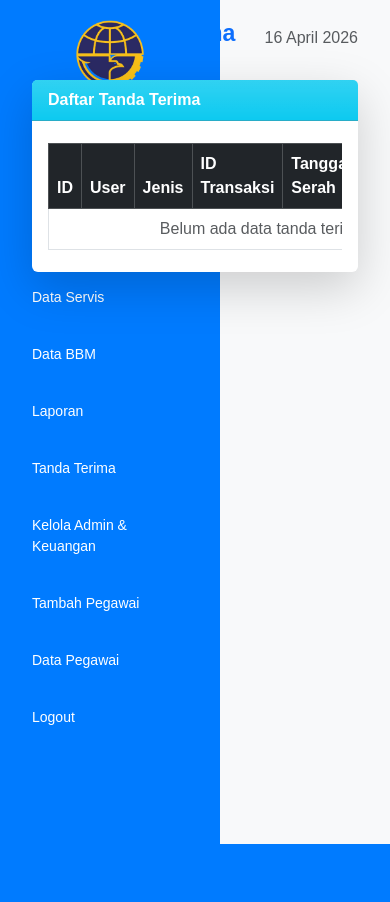
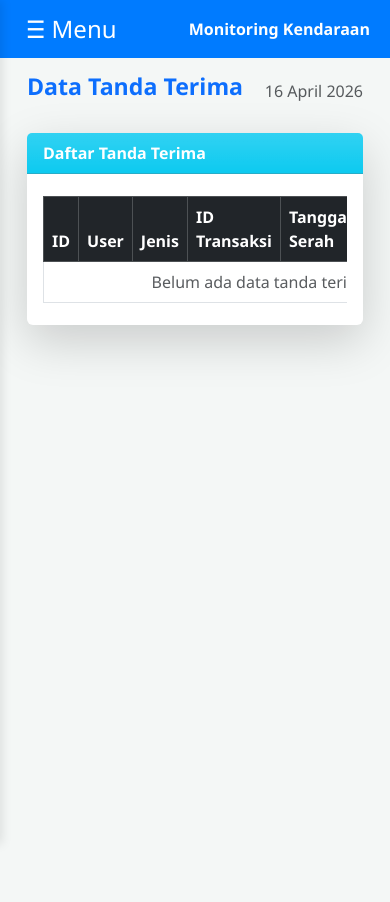
Before and after one commit to alfatahusman1-maman/Monitoring-Kendaraan, a PHP site: page /monitoring_kendaraan/admin/tanda_terima.php in a window 390 px wide. Before the commit the page ends 844 px from the top, so only its background shows below. Run offline with PHP 8.4, Linux system fonts and the light colour scheme; a user stored in the database is signed in; data comes from the database, SQL or seed files in the repository; data that the repository does not hold is empty; some libraries are stand-ins or nearby versions.

Commit message:
UI: Finalize mobile responsiveness across ALL admin modules

```diff
--- a/admin/kendaraan.php
+++ b/admin/kendaraan.php
@@ -270,7 +270,7 @@ $data = mysqli_query($conn, "SELECT * FROM kendaraan ORDER BY id DESC");
 <body>
 <?php include 'layout/sidebar.php'; ?>
 
-<div class="main-content">
+<div class="content">
     <h2> Data Kendaraan</h2>
     <p>
         <a href="dashboard.php">⬅ Kembali Dashboard</a> |
--- a/admin/laporan.php
+++ b/admin/laporan.php
@@ -11,6 +11,7 @@ require '../config.php';
 <html lang="id">
 <head>
     <meta charset="UTF-8">
+    <meta name="viewport" content="width=device-width, initial-scale=1.0">
     <title>Laporan</title>
     <link href="https://cdn.jsdelivr.net/npm/bootstrap@5.1.3/dist/css/bootstrap.min.css" rel="stylesheet">
     <style>
@@ -18,8 +19,7 @@ require '../config.php';
             margin: 0;
             font-family: Arial, sans-serif;
         }
-        .main-content {
-            margin-left: 220px; /* lebar sidebar */
+        .content {
             padding: 20px;
         }
     </style>
@@ -27,7 +27,7 @@ require '../config.php';
 <body>
 <?php include 'layout/sidebar.php'; ?>
 
-<div class="main-content">
+<div class="content">
     <h4> Data Laporan</h4>
     <p><?= date('d F Y'); ?></p>
 
--- a/admin/layout/sidebar.php
+++ b/admin/layout/sidebar.php
@@ -7,7 +7,20 @@ if (!isset($_SESSION['user']) || $_SESSION['user']['role'] != 'Admin') {
     return;
 }
 ?>
-<div class="sidebar">
+<link rel="stylesheet" href="../css/admin-style.css">
+
+<!-- Overlay for Mobile -->
+<div class="sidebar-overlay" id="overlay"></div>
+
+<!-- Top Nav for Mobile Toggle -->
+<div class="top-nav">
+    <button class="menu-toggle" id="toggleMenu">
+        <span>☰ Menu</span>
+    </button>
+    <div style="font-weight: bold;">Monitoring Kendaraan</div>
+</div>
+
+<div class="sidebar" id="sidebar">
     <!-- Logo -->
     <div class="logo-container">
         <img src="../lg dishub.png" alt="Logo Admin">
@@ -15,65 +28,43 @@ if (!isset($_SESSION['user']) || $_SESSION['user']['role'] != 'Admin') {
     <h2>Admin</h2>
 
     <!-- Menu Navigasi -->
-    <a href="dashboard.php">Dashboard</a>
-    <a href="kendaraan.php">Data Kendaraan</a>
-    <a href="servis.php">Data Servis</a>
-    <a href="bbm.php">Data BBM</a>
-    <a href="laporan.php">Laporan</a>
-    <a href="tanda_terima.php">Tanda Terima</a>
-    <a href="kelola_admin.php">Kelola Admin & Keuangan</a>
-    <a href="pegawai.php">Tambah Pegawai</a>
-    <a href="kelola_pegawai.php">Data Pegawai</a>
-    <a href="../logout.php" onclick="return confirm('Yakin logout?')">Logout</a>
+    <a href="dashboard.php" class="nav-link">Dashboard</a>
+    <a href="kendaraan.php" class="nav-link">Data Kendaraan</a>
+    <a href="servis.php" class="nav-link">Data Servis</a>
+    <a href="bbm.php" class="nav-link">Data BBM</a>
+    <a href="laporan.php" class="nav-link">Laporan</a>
+    <a href="tanda_terima.php" class="nav-link">Tanda Terima</a>
+    <a href="kelola_admin.php" class="nav-link">Kelola Admin & Keuangan</a>
+    <a href="pegawai.php" class="nav-link">Tambah Pegawai</a>
+    <a href="kelola_pegawai.php" class="nav-link">Data Pegawai</a>
+    <a href="../logout.php" onclick="return confirm('Yakin logout?')" class="nav-link">Logout</a>
 </div>
 
-<style>
-    body {
-        margin: 0;
-        font-family: Arial, sans-serif;
+<script>
+    const sidebar = document.getElementById('sidebar');
+    const toggleBtn = document.getElementById('toggleMenu');
+    const overlay = document.getElementById('overlay');
+
+    if (toggleBtn) {
+        toggleBtn.addEventListener('click', () => {
+            sidebar.classList.toggle('active');
+            overlay.classList.toggle('active');
+        });
     }
-    .sidebar {
-        height: 100%;
-        width: 220px;
-        position: fixed;
-        top: 0;
-        left: 0;
-        background-color:  #007bff;
-        padding-top: 20px;
-        color: #fff;
-        text-align: center;
-        overflow-y: auto;
+
+    if (overlay) {
+        overlay.addEventListener('click', () => {
+            sidebar.classList.remove('active');
+            overlay.classList.remove('active');
+        });
     }
-    .logo-container {
-        text-align: center;
-        margin-bottom: 10px;
-    }
-    .logo-container img {
-        width: 80px;
-        max-width: 100%;
-        height: auto;
-        border-radius: 50%;
-    }
-    .sidebar h2 {
-        margin-bottom: 25px;
-        font-size: 20px;
-    }
-    .sidebar a {
-        display: block;
-        padding: 14px 20px;
-        color: #fff;
-        text-decoration: none;
-        margin: 8px 12px;
-        border-radius: 6px;
-        font-size: 14px;
-        text-align: left;
-        transition: background-color 0.3s ease;
-    }
-    .sidebar a:hover {
-        background-color: #0056b3;
-    }
-    .content {
-        margin-left: 240px;
-        padding: 20px;
-    }
-</style>
+
+    // Mark active menu item
+    const currentPath = window.location.pathname.split('/').pop();
+    document.querySelectorAll('.nav-link').forEach(link => {
+        if (link.getAttribute('href') === currentPath) {
+            link.style.backgroundColor = 'var(--hover-color)';
+            link.style.borderLeft = '4px solid var(--text-white)';
+        }
+    });
+</script>
--- a/admin/tanda_terima.php
+++ b/admin/tanda_terima.php
@@ -16,6 +16,7 @@ $data = mysqli_query($conn, "SELECT t.*, u.nama
 <html lang="id">
 <head>
     <meta charset="UTF-8">
+    <meta name="viewport" content="width=device-width, initial-scale=1.0">
     <title>Kelola Tanda Terima</title>
     <link href="https://cdn.jsdelivr.net/npm/bootstrap@5.3.2/dist/css/bootstrap.min.css" rel="stylesheet">
     <link href="https://cdn.datatables.net/1.13.6/css/dataTables.bootstrap5.min.css" rel="stylesheet">
@@ -23,22 +24,16 @@ $data = mysqli_query($conn, "SELECT t.*, u.nama
         body {
             background-color: #f8f9fa;
         }
-        .main-content {
-            margin-left: 250px; /* menyesuaikan lebar sidebar */
+        .content {
             padding: 20px;
             transition: all 0.3s;
-        }
-        @media (max-width: 992px) {
-            .main-content {
-                margin-left: 0;
-            }
         }
     </style>
 </head>
 <body>
 <?php include 'layout/sidebar.php'; ?>
 
-<div class="main-content">
+<div class="content">
     <div class="container-fluid">
         <div class="d-flex justify-content-between align-items-center mb-4">
             <h3 class="fw-bold text-primary"> Data Tanda Terima</h3>
--- /dev/null
+++ b/css/admin-style.css
@@ -0,0 +1,148 @@
+:root {
+    --sidebar-width: 240px;
+    --primary-color: #007bff;
+    --hover-color: #0056b3;
+    --bg-color: #f4f7f6;
+    --text-white: #ffffff;
+}
+
+* {
+    box-sizing: border-box;
+}
+
+body {
+    margin: 0;
+    font-family: 'Segoe UI', Tahoma, Geneva, Verdana, sans-serif;
+    background-color: var(--bg-color);
+}
+
+/* Sidebar Styling */
+.sidebar {
+    height: 100vh;
+    width: var(--sidebar-width);
+    position: fixed;
+    top: 0;
+    left: 0;
+    background-color: var(--primary-color);
+    color: var(--text-white);
+    transition: transform 0.3s ease;
+    z-index: 1000;
+    display: flex;
+    flex-direction: column;
+    overflow-y: auto;
+}
+
+.sidebar.collapsed {
+    transform: translateX(-100%);
+}
+
+.sidebar h2 {
+    text-align: center;
+    padding: 20px 0 10px 0;
+    margin: 0;
+    font-size: 20px;
+}
+
+.logo-container {
+    text-align: center;
+    padding: 20px 0;
+}
+
+.logo-container img {
+    width: 70px;
+    height: 70px;
+    border-radius: 50%;
+    object-fit: cover;
+    border: 3px solid rgba(255, 255, 255, 0.2);
+}
+
+.sidebar a {
+    display: block;
+    padding: 12px 20px;
+    color: var(--text-white);
+    text-decoration: none;
+    transition: 0.2s;
+    font-size: 15px;
+    border-left: 4px solid transparent;
+}
+
+.sidebar a:hover {
+    background-color: var(--hover-color);
+    border-left: 4px solid var(--text-white);
+}
+
+/* Header / Toggle Button */
+.top-nav {
+    display: none;
+    /* Hidden on desktop by default unless customized */
+    background: var(--primary-color);
+    color: white;
+    padding: 10px 20px;
+    position: sticky;
+    top: 0;
+    width: 100%;
+    z-index: 999;
+    align-items: center;
+}
+
+.menu-toggle {
+    background: none;
+    border: none;
+    color: white;
+    font-size: 24px;
+    cursor: pointer;
+    display: flex;
+    align-items: center;
+}
+
+/* Main Content Area */
+.content {
+    margin-left: var(--sidebar-width);
+    padding: 25px;
+    transition: margin-left 0.3s ease;
+    min-height: 100vh;
+}
+
+/* Mobile Responsive */
+@media (max-width: 768px) {
+    .top-nav {
+        display: flex;
+        justify-content: space-between;
+    }
+
+    .sidebar {
+        transform: translateX(-100%);
+        box-shadow: 2px 0 10px rgba(0, 0, 0, 0.1);
+    }
+
+    .sidebar.active {
+        transform: translateX(0);
+    }
+
+    .content {
+        margin-left: 0 !important;
+        padding: 15px;
+    }
+
+    /* Overlay for mobile */
+    .sidebar-overlay {
+        display: none;
+        position: fixed;
+        top: 0;
+        left: 0;
+        right: 0;
+        bottom: 0;
+        background: rgba(0, 0, 0, 0.5);
+        z-index: 998;
+    }
+
+    .sidebar-overlay.active {
+        display: block;
+    }
+
+    /* Responsive Table */
+    .table-responsive {
+        width: 100%;
+        overflow-x: auto;
+    }
+}
```
Also changed, not shown: admin/bbm.php (+4 -3 lines), admin/dashboard.php (+0 -24 lines), admin/servis.php (+6 -6 lines), tools/dummy_8.php (added, +50 -0 lines), tools/fix_schema.php (added, +76 -0 lines).
